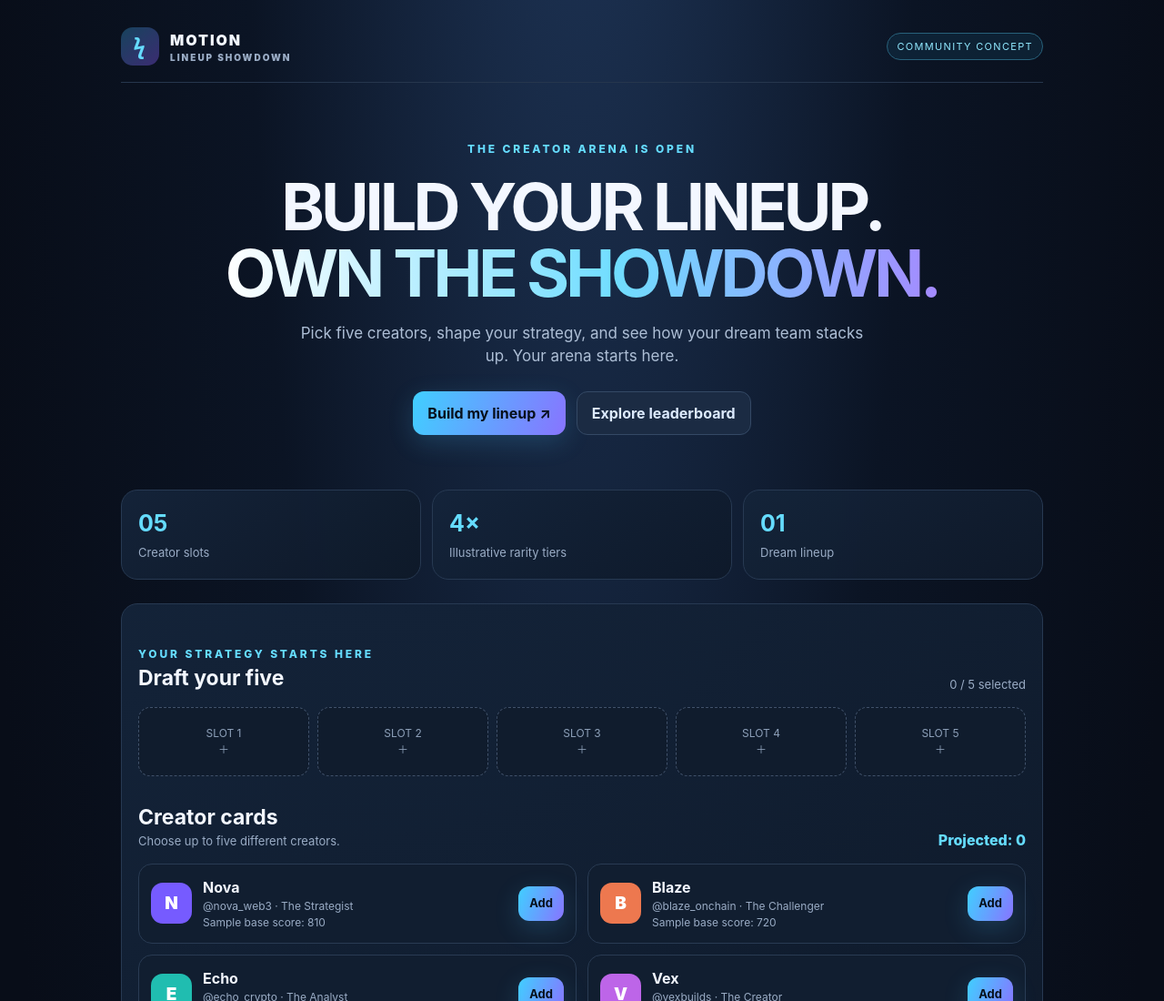
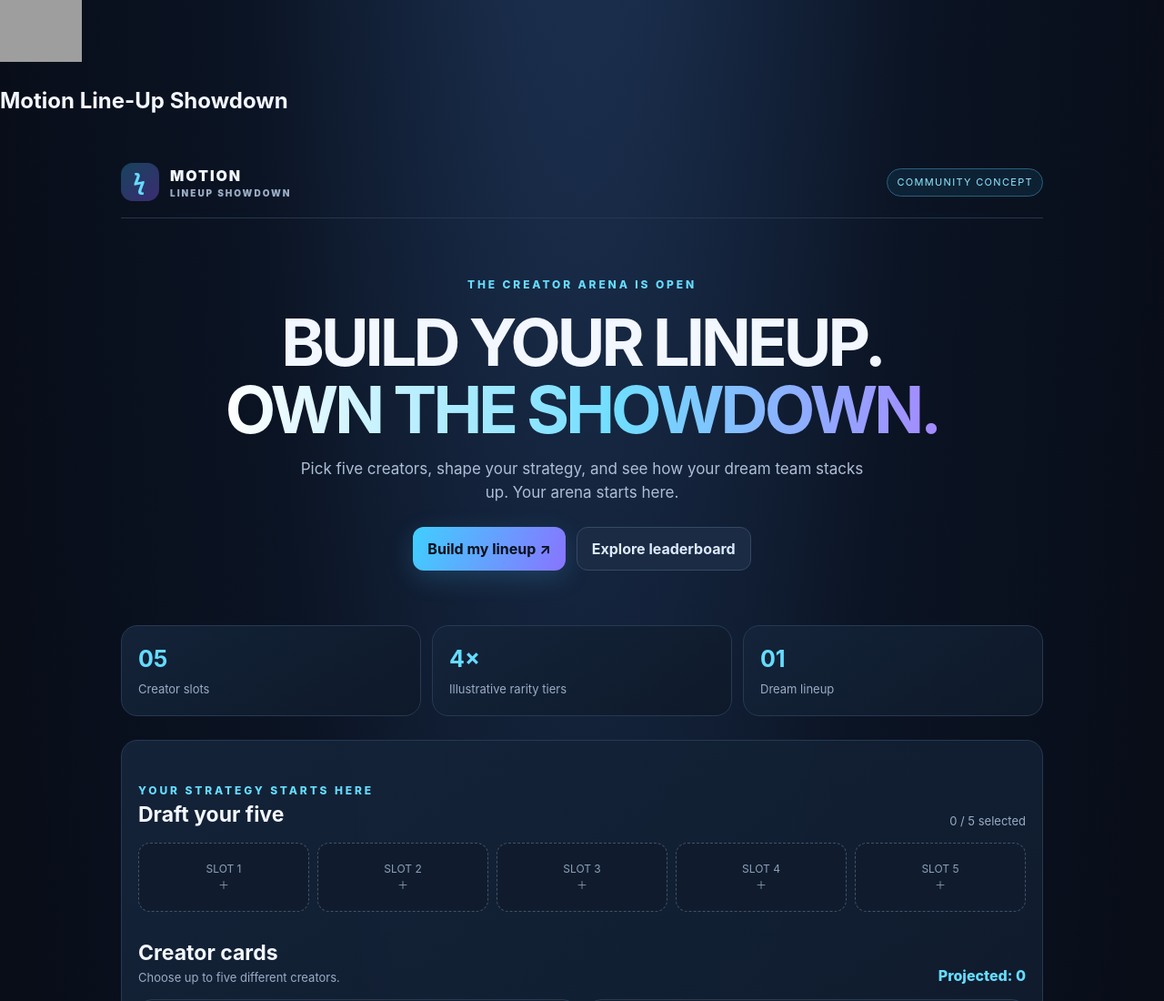
Before and after one commit to Peteranayochi/MOTION-LINEUP-SHOWDOWN, a plain HTML site: page index.html in a window 1280 px wide. Shown: the top 1100 px of the page at 91% size. Drawn offline with Linux system fonts and the light colour scheme; grey boxes are pictures that could not be loaded.

Commit message:
Add header section with logo and title to index.html

```diff
--- a/index.html
+++ b/index.html
@@ -35,7 +35,10 @@ footer{margin-top:40px;text-align:center;color:#71849e;font-size:12px}
 </style>
 
 </head>
-<body>
+<body><header class="motion-header">
+  <img src="https://unavatar.io/x/motiongame_" alt="Motion Logo" width="90">
+  <h2>Motion Line-Up Showdown</h2>
+</header>
 <div class="wrap">
 <header class="top">
   <div class="brand"><div class="mark">ϟ</div><div>MOTION<small>LINEUP SHOWDOWN</small></div></div>
```
